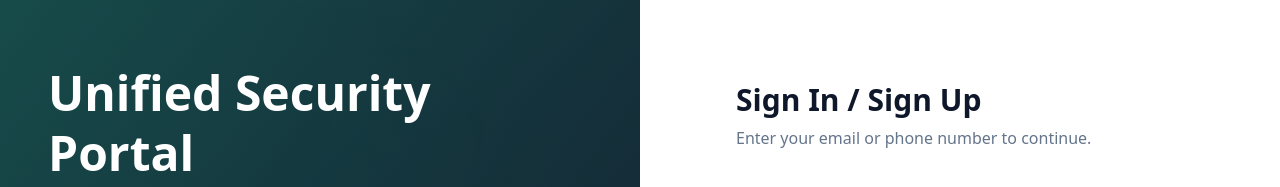
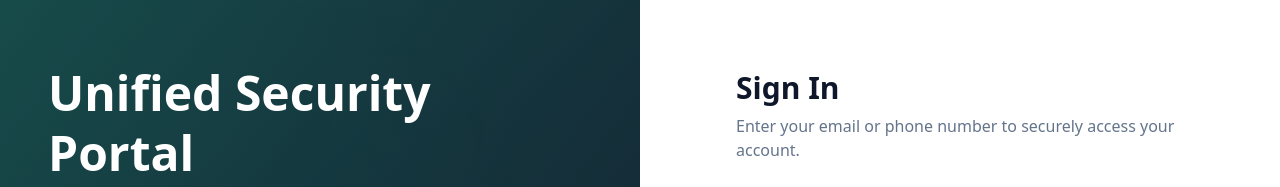
Before and after one commit to zannyke/marketHub, a Next.js app: page /auth/login in a window 1280 px wide. Shown: the part 198-385 px from the top of the page. Built offline with nearby package versions, Linux system fonts and the light colour scheme; no server answers.

Commit message:
chore: rename login title from Sign In / Sign Up to just Sign In

```diff
--- a/src/app/auth/login/page.tsx
+++ b/src/app/auth/login/page.tsx
@@ -147,9 +147,9 @@ export default function UnifiedAuthPage() {
             <div className="flex items-center justify-center bg-white p-8 lg:p-12">
                 <div className="w-full max-w-md space-y-8">
                     <div className="text-center lg:text-left">
-                        <h1 className="text-3xl font-bold text-slate-900">{step === 'input' ? 'Sign In / Sign Up' : 'Confirm Authentication'}</h1>
+                        <h1 className="text-3xl font-bold text-slate-900">{step === 'input' ? 'Sign In' : 'Confirm Authentication'}</h1>
                         {step === 'input' ? (
-                            <p className="text-slate-500 mt-2">Enter your email or phone number to continue.</p>
+                            <p className="text-slate-500 mt-2">Enter your email or phone number to securely access your account.</p>
                         ) : (
                             <div className="text-slate-500 mt-2 flex items-center justify-center lg:justify-start gap-2">
                                 <span>Sent to <span className="font-semibold text-slate-800">{authIdentifier}</span></span>
```
